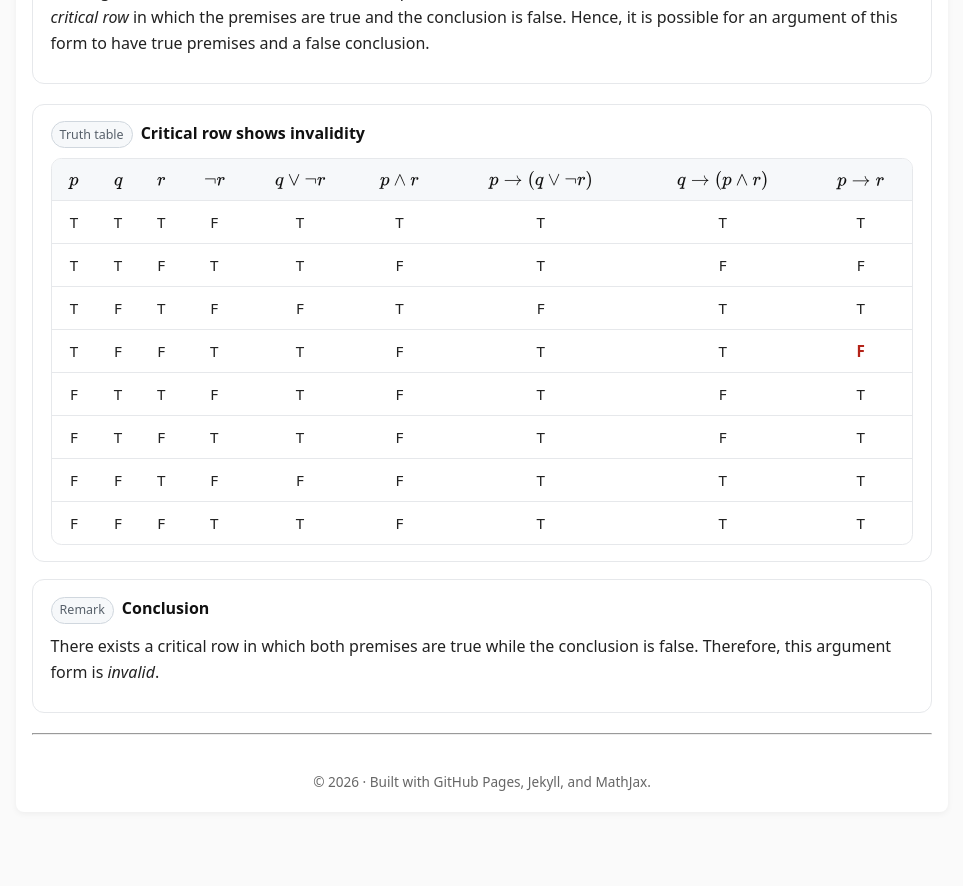
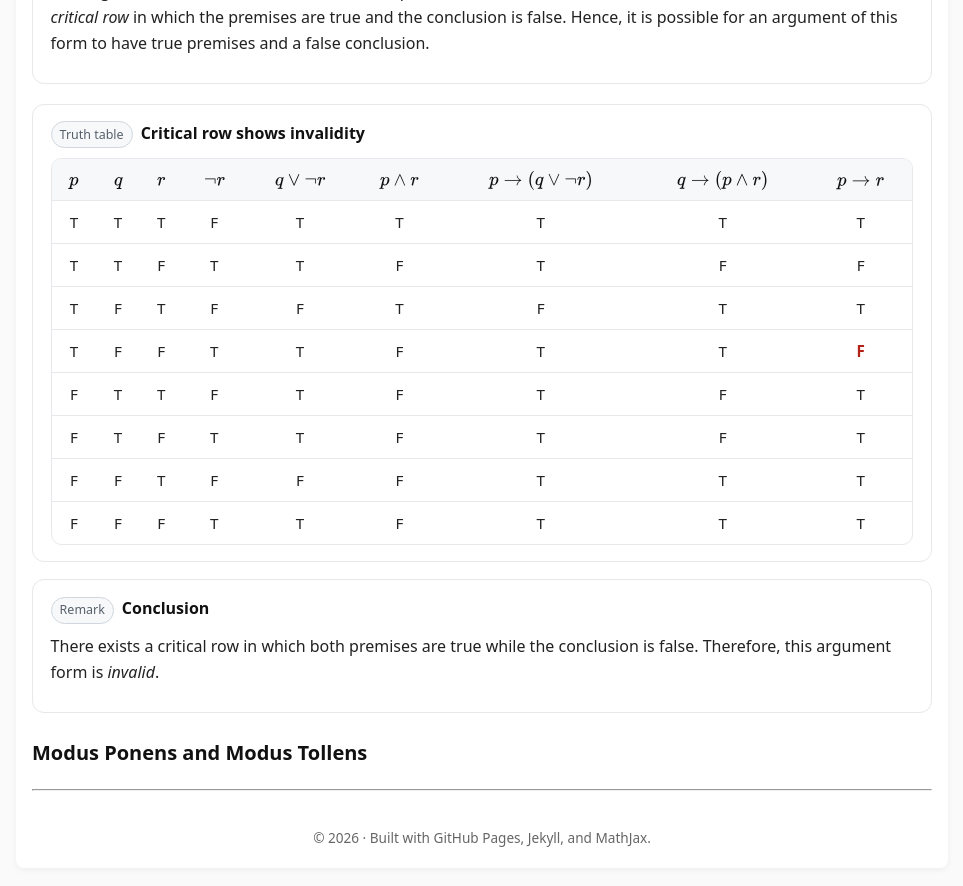
Before and after one commit to SaleemKamaludin/SaleemKamaludin.github.io, a Jekyll site: the page built from courses/comp1604/lecture-notes/lecture-01/index.md, in a window 1280 px wide and 900 px high, scrolled down 2839 px. Shown: the top 886 px of the window, without its empty margins (158-1121 px from the left). Built offline with Jekyll 4.4.1, drawn with Linux system fonts in a browser that asks for light colours; before the commit the page ends 3683 px from its top, so only the background shows below that.

Commit message:
Update index.md

```diff
--- a/courses/comp1604/lecture-notes/lecture-01/index.md
+++ b/courses/comp1604/lecture-notes/lecture-01/index.md
@@ -928,3 +928,8 @@ permalink: /courses/comp1604/lecture-notes/lecture-01/
       Therefore, this argument form is <em>invalid</em>.
     </p>
   </div>
+
+
+
+<!-- New subsection -->
+  <h3>Modus Ponens and Modus Tollens</h3>
```
